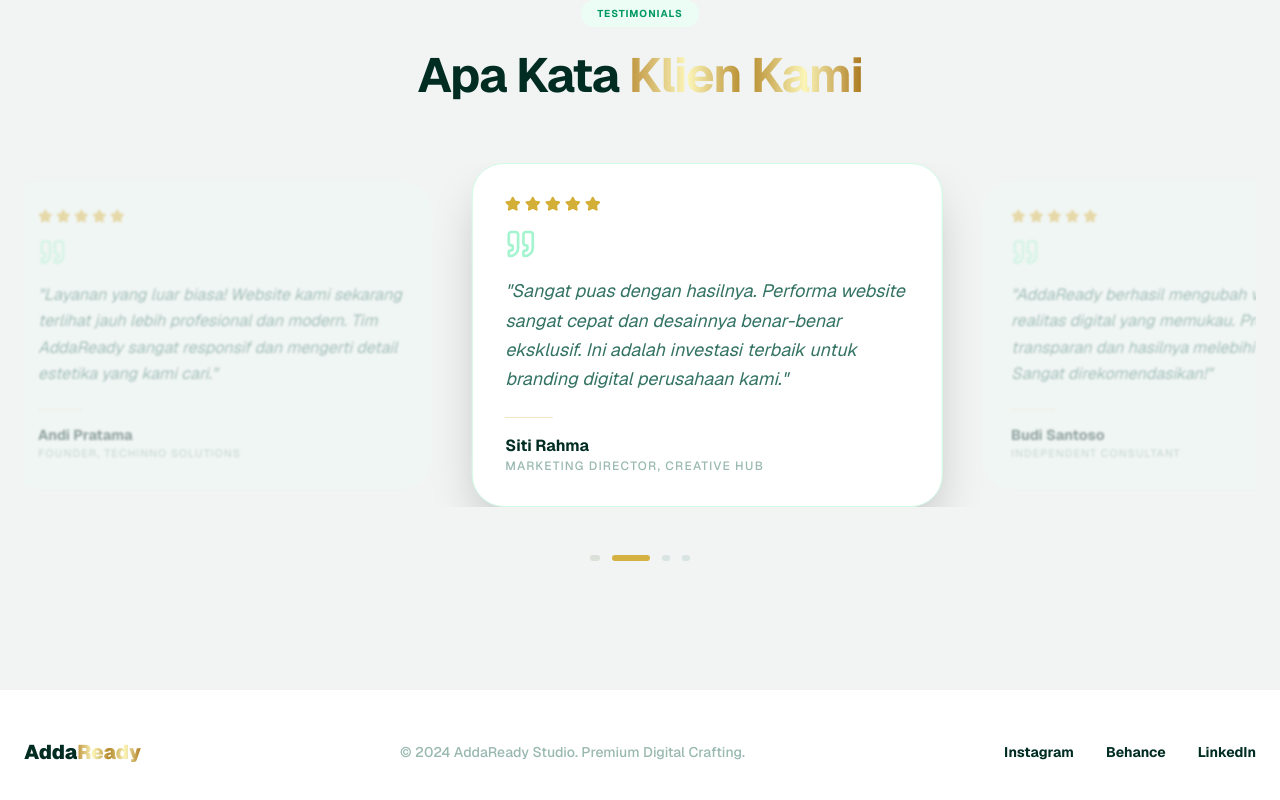
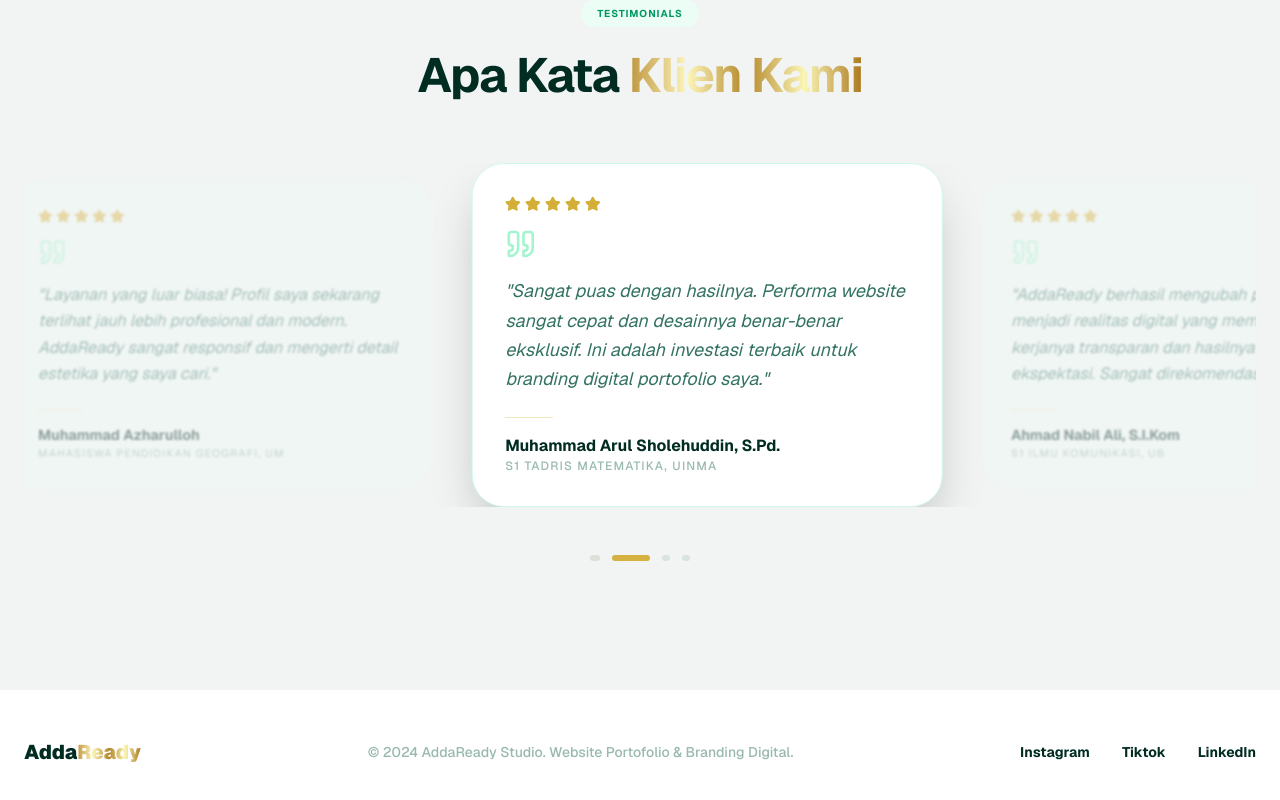
Before and after one commit to Putra1688/AddaReady, a Next.js app: page / in a window 1280 px wide. Shown: the part 3047-3847 px from the top of the page. Built offline with nearby package versions, Linux system fonts and the light colour scheme.

Commit message:
connect and testimoni

```diff
--- a/app/(marketing)/cara-pesan/page.tsx
+++ b/app/(marketing)/cara-pesan/page.tsx
@@ -101,7 +101,7 @@ export default function OrderPage() {
             Adda<span className="gold-text">Ready</span>
           </div>
           <div className="text-sm text-emerald-900/40 dark:text-emerald-100/40 font-medium">
-            © 2024 AddaReady Studio. Premium Digital Crafting.
+            © 2024 AddaReady Studio. Website Portofolio & Branding Digital.
           </div>
         </div>
       </footer>
--- a/app/(marketing)/faq/page.tsx
+++ b/app/(marketing)/faq/page.tsx
@@ -116,7 +116,7 @@ export default function FAQPage() {
             Adda<span className="gold-text">Ready</span>
           </div>
           <div className="text-sm text-emerald-900/40 dark:text-emerald-100/40 font-medium">
-            © 2024 AddaReady Studio. Premium Digital Crafting.
+            © 2024 AddaReady Studio. Website Portofolio & Branding Digital.
           </div>
         </div>
       </footer>
--- a/app/page.tsx
+++ b/app/page.tsx
@@ -113,12 +113,12 @@ export default function Home() {
             Adda<span className="gold-text">Ready</span>
           </div>
           <div className="text-sm text-emerald-900/40 dark:text-emerald-100/40 font-medium">
-            © 2024 AddaReady Studio. Premium Digital Crafting.
+            © 2024 AddaReady Studio. Website Portofolio & Branding Digital.
           </div>
           <div className="flex gap-8 text-sm font-bold text-emerald-950 dark:text-emerald-50">
-            <Link href="#" className="hover:text-gold transition-colors">Instagram</Link>
-            <Link href="#" className="hover:text-gold transition-colors">Behance</Link>
-            <Link href="#" className="hover:text-gold transition-colors">LinkedIn</Link>
+            <Link href="https://www.instagram.com/addaready" className="hover:text-gold transition-colors">Instagram</Link>
+            <Link href="https://www.tiktok.com/@addaready" className="hover:text-gold transition-colors">Tiktok</Link>
+            <Link href="https://www.linkedin.com/in/ranggadsaputra" className="hover:text-gold transition-colors">LinkedIn</Link>
           </div>
         </div>
       </footer>
--- a/components/marketing/TestimonialCarousel.tsx
+++ b/components/marketing/TestimonialCarousel.tsx
@@ -8,30 +8,30 @@ import { Quote, Star } from "lucide-react";
 const TESTIMONIALS = [
   {
     id: 1,
-    name: "Andi Pratama",
-    role: "Founder, TechInno Solutions",
-    content: "Layanan yang luar biasa! Website kami sekarang terlihat jauh lebih profesional dan modern. Tim AddaReady sangat responsif dan mengerti detail estetika yang kami cari.",
+    name: "Muhammad Azharulloh",
+    role: "Mahasiswa Pendidikan Geografi, UM",
+    content: "Layanan yang luar biasa! Profil saya sekarang terlihat jauh lebih profesional dan modern. AddaReady sangat responsif dan mengerti detail estetika yang saya cari.",
     rating: 5,
   },
   {
     id: 2,
-    name: "Siti Rahma",
-    role: "Marketing Director, Creative Hub",
-    content: "Sangat puas dengan hasilnya. Performa website sangat cepat dan desainnya benar-benar eksklusif. Ini adalah investasi terbaik untuk branding digital perusahaan kami.",
+    name: "Muhammad Arul Sholehuddin, S.Pd.",
+    role: "S1 Tadris Matematika, UINMA",
+    content: "Sangat puas dengan hasilnya. Performa website sangat cepat dan desainnya benar-benar eksklusif. Ini adalah investasi terbaik untuk branding digital portofolio saya.",
     rating: 5,
   },
   {
     id: 3,
-    name: "Budi Santoso",
-    role: "Independent Consultant",
-    content: "AddaReady berhasil mengubah visi saya menjadi realitas digital yang memukau. Proses kerjanya transparan dan hasilnya melebihi ekspektasi. Sangat direkomendasikan!",
+    name: "Ahmad Nabil Ali, S.I.Kom",
+    role: "S1 Ilmu Komunikasi, UB",
+    content: "AddaReady berhasil mengubah portofolio saya menjadi realitas digital yang memukau. Proses kerjanya transparan dan hasilnya melebihi ekspektasi. Sangat direkomendasikan!",
     rating: 5,
   },
   {
     id: 4,
-    name: "Maya Indah",
-    role: "CEO, Fashion Forward",
-    content: "Detail yang diberikan pada setiap section sangat luar biasa. Website kami kini menjadi wajah utama brand yang membanggakan. Terima kasih AddaReady!",
+    name: "Anita Mayasari",
+    role: "Jebeng Banyuwangi 2024",
+    content: "Detail yang diberikan pada setiap section sangat luar biasa. Website saya menjadi wajah utama branding yang membanggakan. Terima kasih AddaReady!",
     rating: 5,
   },
 ];
```
